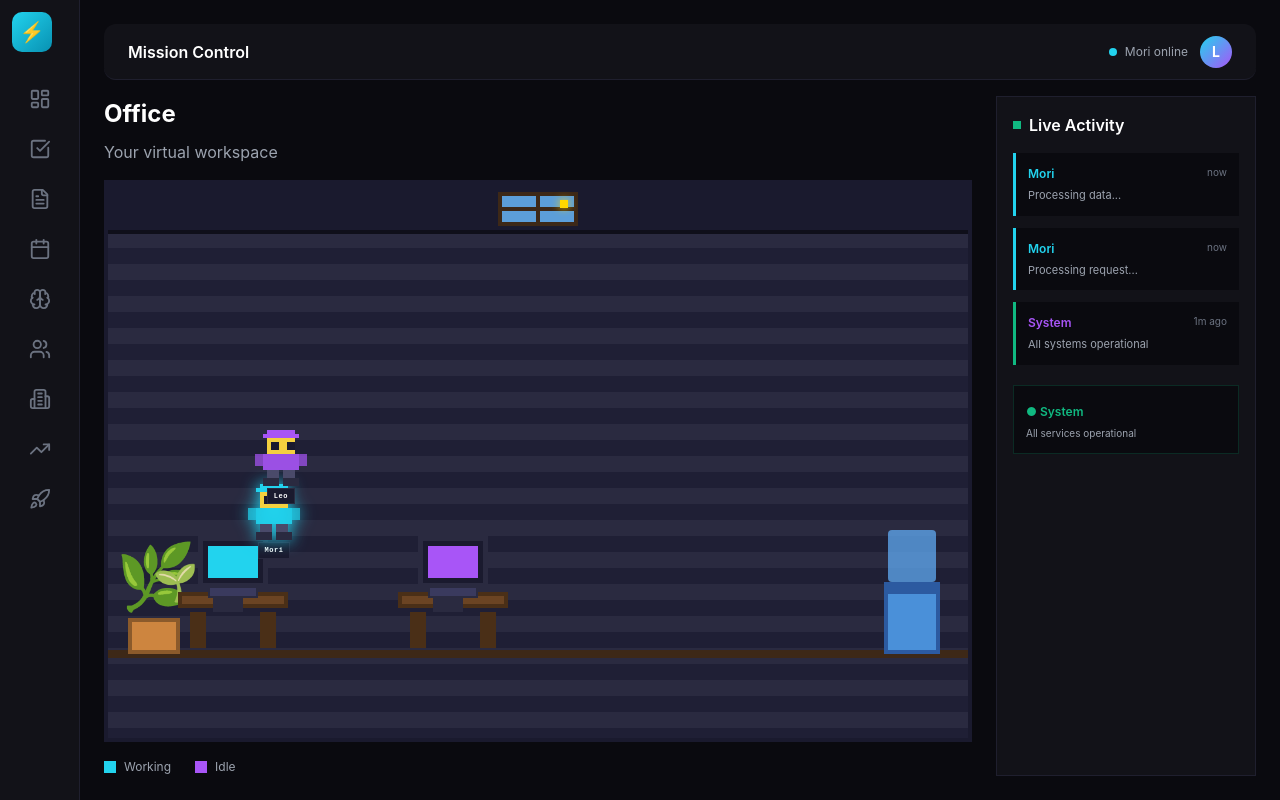
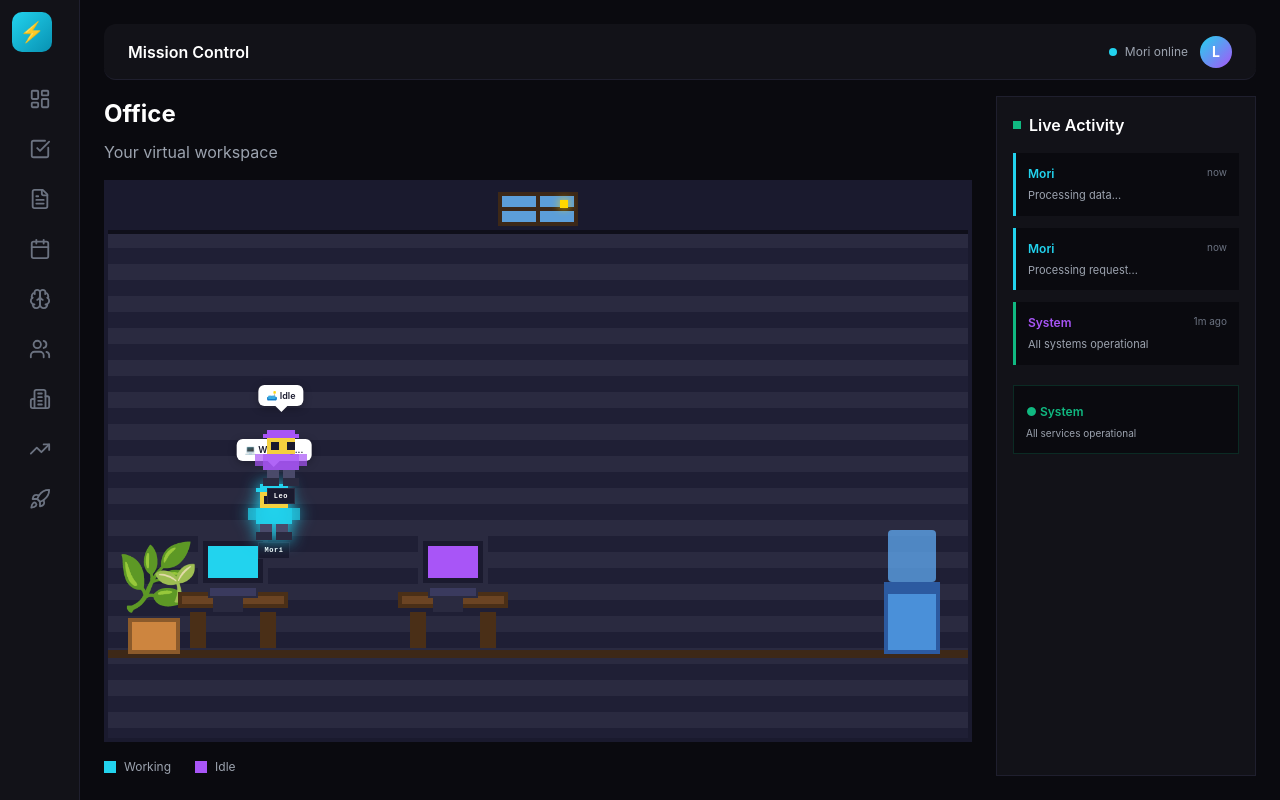
Before and after one commit to leopb3876/mission-control, a Next.js app: page /office in a window 1280 px wide. Built offline with nearby package versions, Linux system fonts and the light colour scheme.

Commit message:
Add speech bubbles above characters

```diff
--- a/src/app/office/page.tsx
+++ b/src/app/office/page.tsx
@@ -356,6 +356,35 @@ export default function OfficePage() {
                 }}>
                   {agent.name}
                 </div>
+                {/* Speech Bubble */}
+                <div style={{
+                  position: "absolute",
+                  top: "-45px",
+                  left: "50%",
+                  transform: "translateX(-50%)",
+                  background: "#fff",
+                  color: "#1a1a2e",
+                  padding: "4px 8px",
+                  borderRadius: "6px",
+                  fontSize: "9px",
+                  fontWeight: 600,
+                  whiteSpace: "nowrap",
+                  boxShadow: "0 2px 8px rgba(0,0,0,0.3)",
+                  zIndex: 10,
+                }}>
+                  {agent.status === "working" ? "💻 Working..." : "🛋️ Idle"}
+                  <div style={{
+                    position: "absolute",
+                    bottom: "-6px",
+                    left: "50%",
+                    transform: "translateX(-50%)",
+                    width: 0,
+                    height: 0,
+                    borderLeft: "6px solid transparent",
+                    borderRight: "6px solid transparent",
+                    borderTop: "6px solid #fff",
+                  }} />
+                </div>
               </div>
             ))}
           </div>
```
